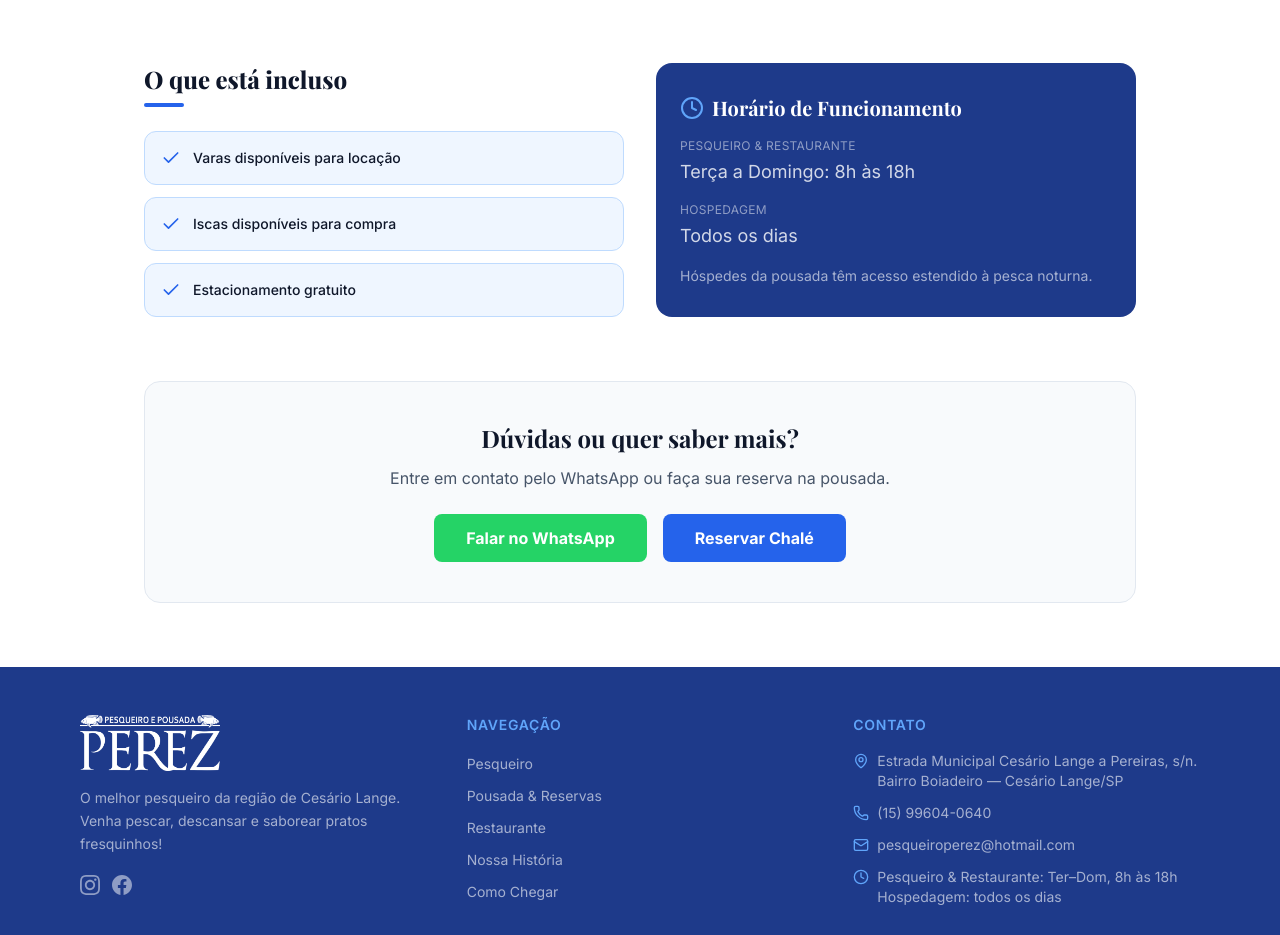
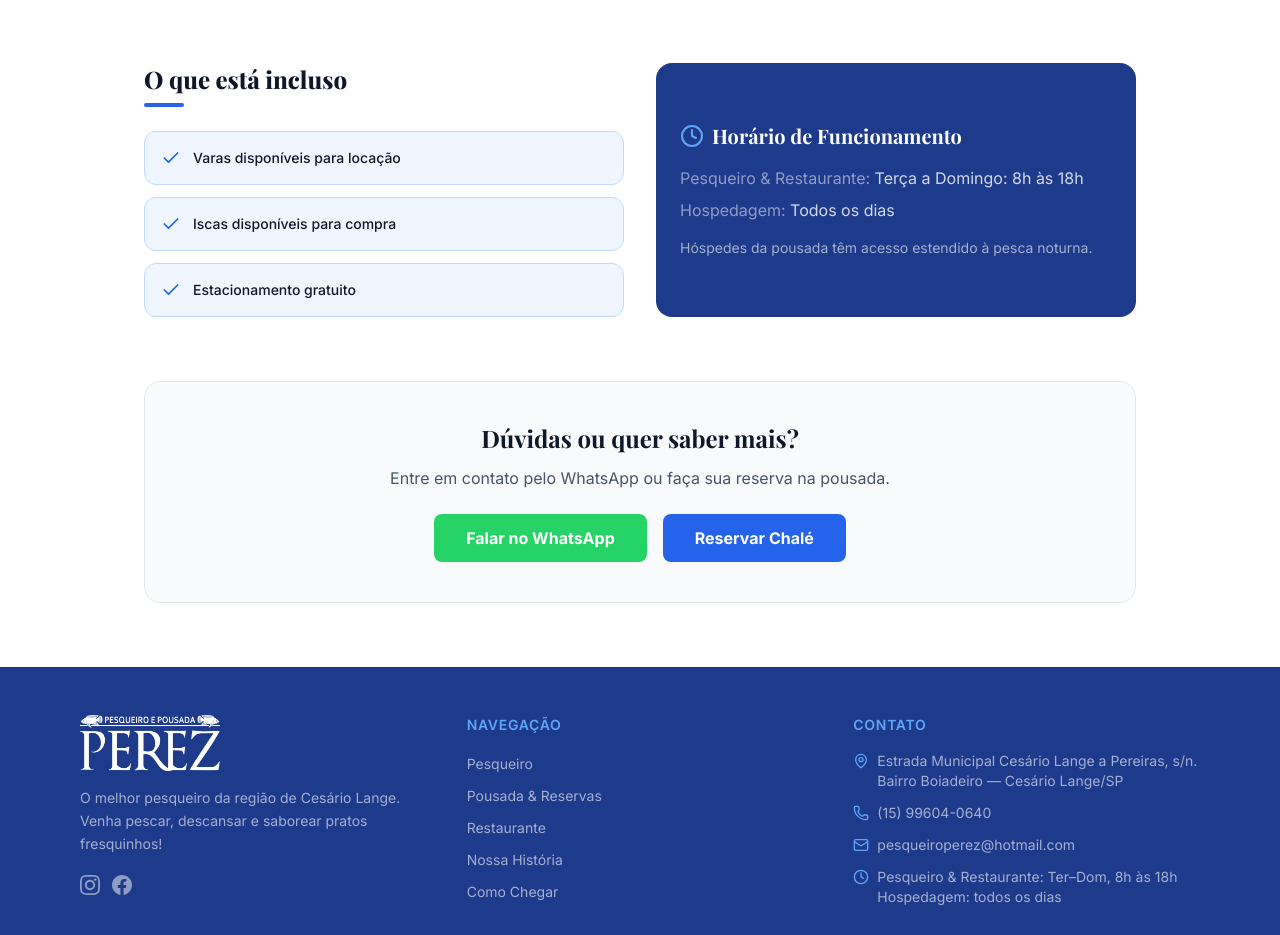
Before and after one commit to kaueperes/pesqueiroperez, a Next.js app: page /pesqueiro in a window 1280 px wide. Shown: the part 1600-2535 px from the top of the page. Built offline with nearby package versions, Linux system fonts and the light colour scheme.

Commit message:
fix: padronizar fontes no box de horário do pesqueiro

```diff
--- a/src/app/pesqueiro/page.tsx
+++ b/src/app/pesqueiro/page.tsx
@@ -102,11 +102,11 @@ export default function PesqueiroPage() {
               <Clock className="text-azul-brilho w-6 h-6" />
               <h2 className="text-xl font-bold">Horário de Funcionamento</h2>
             </div>
-            <p className="text-white/50 text-xs uppercase tracking-wide mb-1">Pesqueiro & Restaurante</p>
-            <p className="text-white/80 text-lg mb-4">{pesqueiro.horario}</p>
-            <p className="text-white/50 text-xs uppercase tracking-wide mb-1">Hospedagem</p>
-            <p className="text-white/80 text-lg">Todos os dias</p>
-            <p className="text-white/60 text-sm mt-4">Hóspedes da pousada têm acesso estendido à pesca noturna.</p>
+            <div className="space-y-2 mb-4">
+              <p className="text-white/80"><span className="text-white/50">Pesqueiro & Restaurante:</span> {pesqueiro.horario}</p>
+              <p className="text-white/80"><span className="text-white/50">Hospedagem:</span> Todos os dias</p>
+            </div>
+            <p className="text-white/60 text-sm">Hóspedes da pousada têm acesso estendido à pesca noturna.</p>
           </section>
         </div>
 
```
